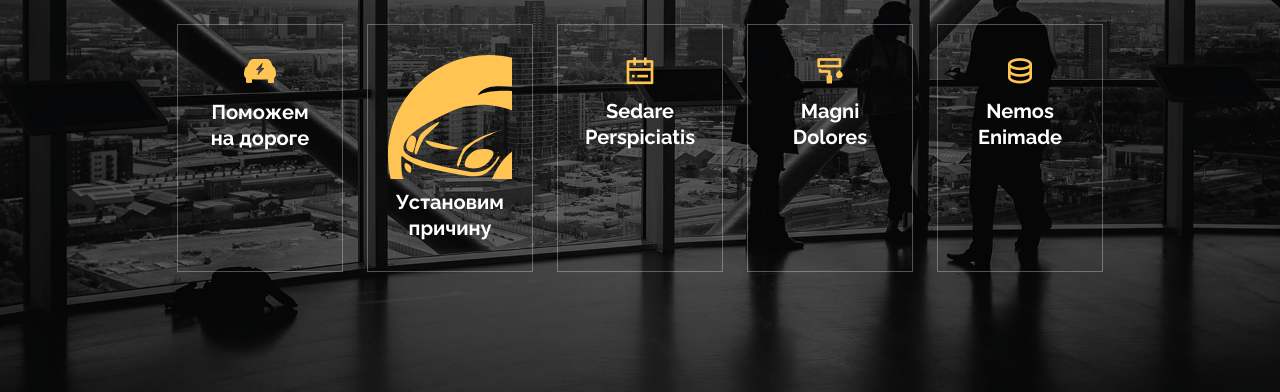
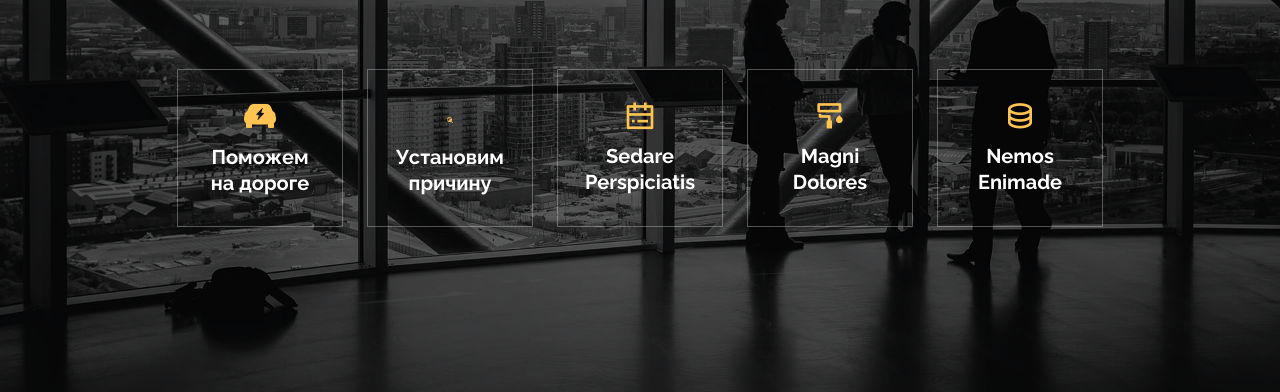
Before and after one commit to Lanzim68/Auto_portal, a plain HTML site: page index.html in a window 1280 px wide. Shown: the part 408-800 px from the top of the page. Drawn offline with nearby package versions, Linux system fonts and the light colour scheme; animation ran at ten frames a second.

Commit message:
Update index.html

```diff
--- a/index.html
+++ b/index.html
@@ -122,7 +122,7 @@
             <!--i class="ri-bar-chart-box-line"></i-->
             <i>
             <?xml version="1.0" encoding="UTF-8"?>
-<svg id="search" xmlns="http://www.w3.org/2000/svg" viewBox="0 0 8 8">
+<svg id="search" xmlns="http://www.w3.org/2000/svg"  width="5%" viewBox="0 0 16 16">
   <defs>
     <style>
       .cls-1 {
```
